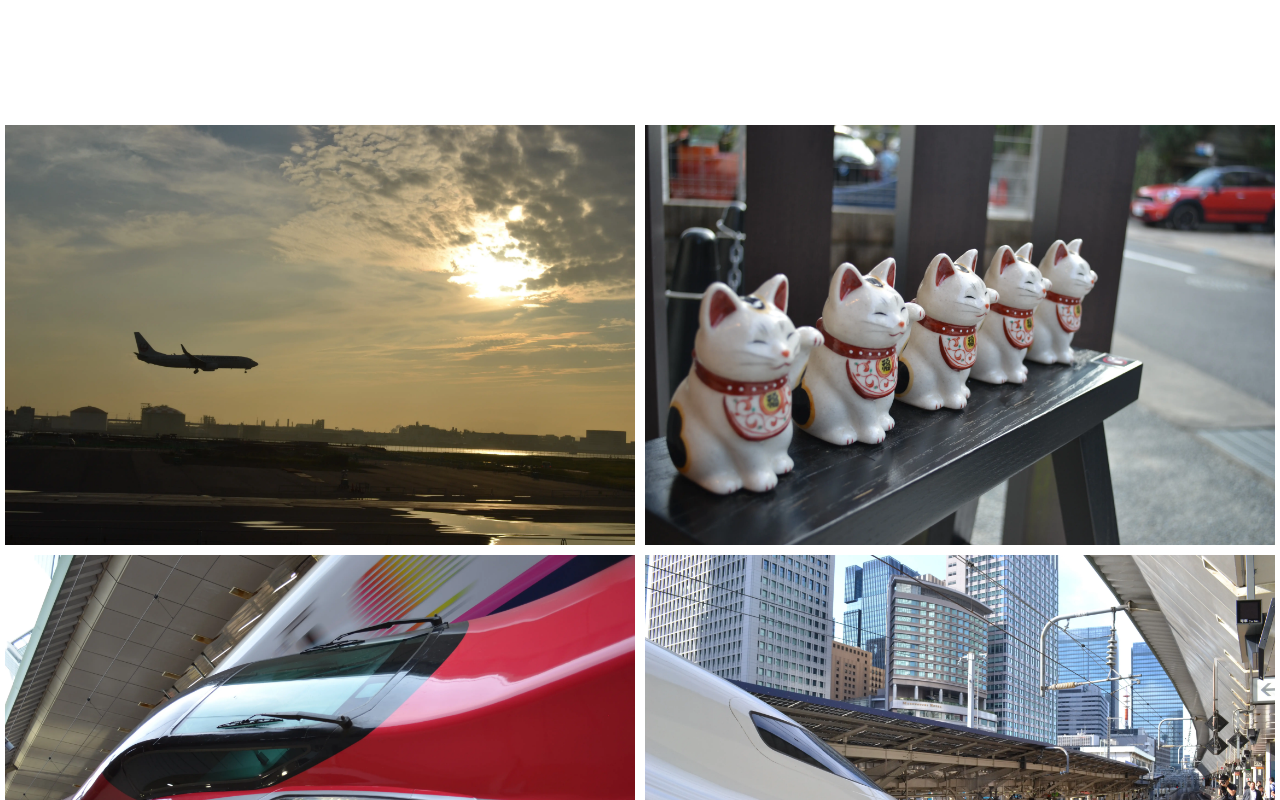
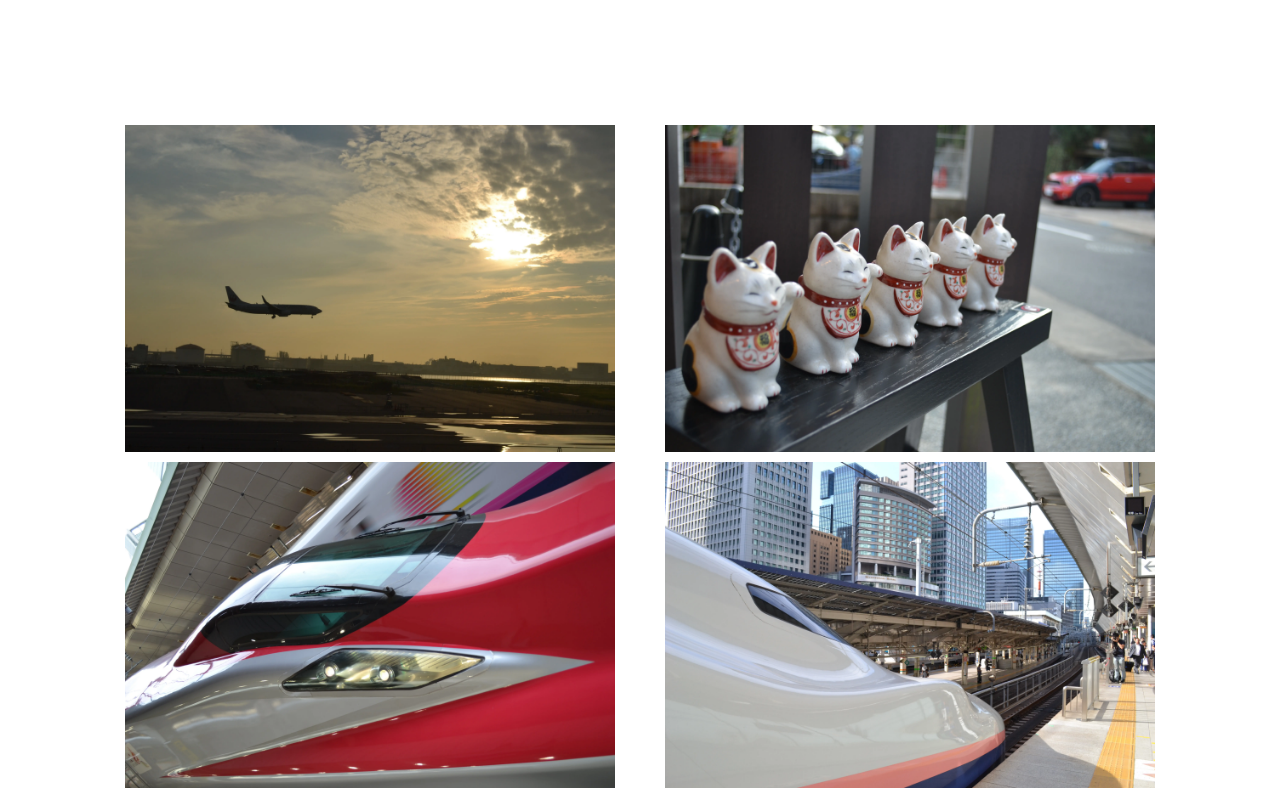
Before and after one commit to ryu-ton10/keiso_kouga_web, a React (Create React App) app: page / in a window 1280 px wide. Shown: the part 1180-1980 px from the top of the page. Built offline with nearby package versions, Linux system fonts and the light colour scheme.

Commit message:
set media query for Gallery container

```diff
--- a/src/components/Gallery/index.css
+++ b/src/components/Gallery/index.css
@@ -1,17 +1,55 @@
+/* ===== ギャラリーコンテナ ===== */
 .gallery {
+    width: 100%;
     position: relative;
-    padding: 0 0 150px 0;
+    padding: 0 30px 0 30px;
+    margin-left: auto;
+    margin-right: auto;
+    margin-bottom: 10em;
 }
 
+.gallery .ant-col {
+    display: flex;
+    justify-content: center;
+    align-items: center;
+}
+
+/* ===== ギャラリー写真 ===== */
 .gallery .ant-image-img {
     padding: 5px 5px 5px 5px;
-
 }
 
-.gallery p {
-    padding-top: 30px;
-    text-align: center;
-    font-family: 'Hiragino Mincho Pro';
-    font-size: 36pt;
-    color: rgba(105, 105, 105, 1);
+/* ===== レスポンスデザインに対応するためのメディアクエリ ===== */
+@media (min-width: 576px) {
+    .gallery {
+        max-width: 540px;
+    }
 }
+
+@media (min-width: 768px) {
+    .gallery {
+        max-width: 720px;
+    }
+
+    .gallery .ant-image-img {
+        max-width: 350px;
+    }
+}
+
+@media (min-width: 960px) {
+    .gallery {
+        max-width: 960px;
+    }
+    .gallery .ant-image-img {
+        max-width: 400px;
+    }
+}
+
+@media (min-width: 1200px) {
+    .gallery {
+        max-width: 1140px;
+    }
+    .gallery .ant-image-img {
+        max-width: 500px;
+    }
+}
--- a/src/components/Gallery/index.tsx
+++ b/src/components/Gallery/index.tsx
@@ -21,7 +21,7 @@ const Gallery: React.FC<Props> = (props) => {
                 {photos.map((photo) => {
                     const { path } = photo;
                     return (
-                        <Col lg={12} xs={12}><Image src={path} /></Col>
+                        <Col xs={24} sm={24} md={12} lg={12} ><Image src={path} /></Col>
                     );
                 })}
             </Row>
```
